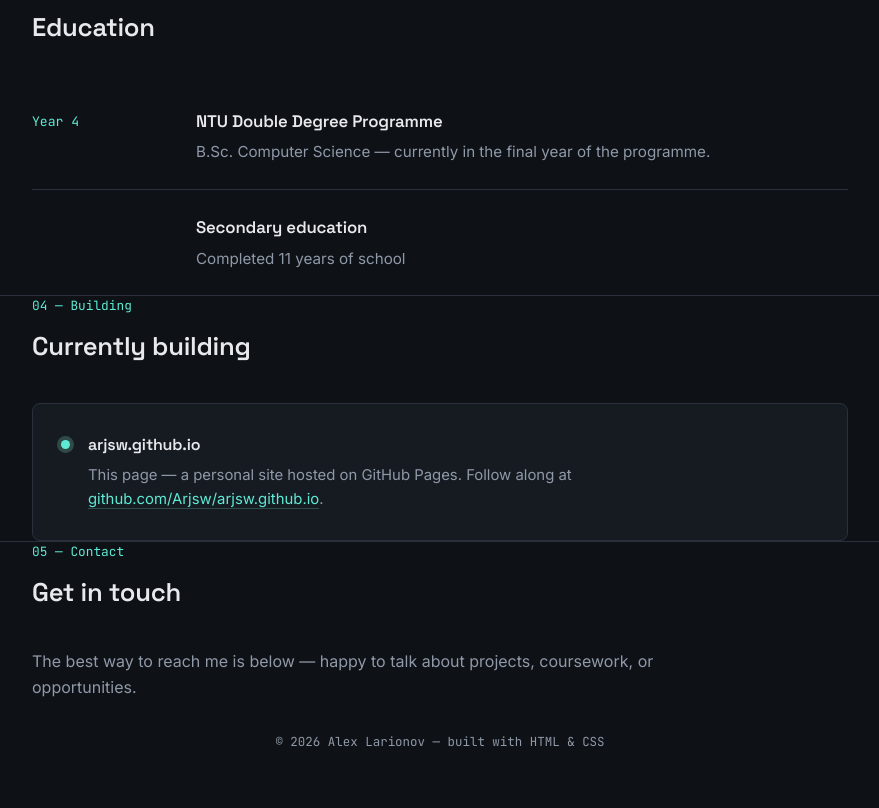
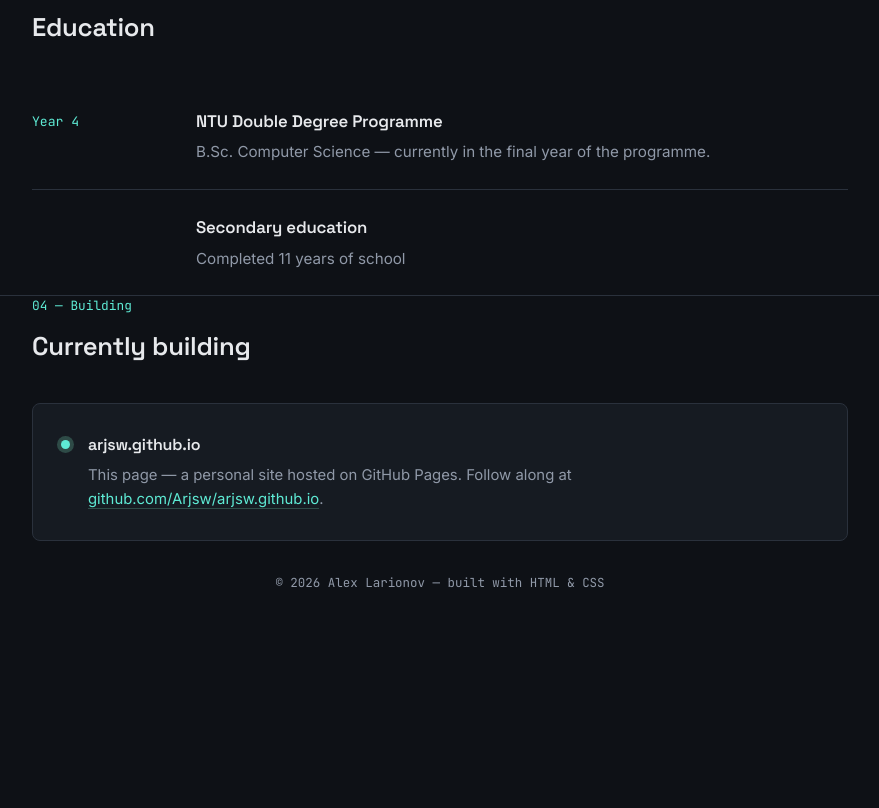
Before and after one commit to Arjsw/arjsw.github.io, a plain HTML site: page index.html in a window 1280 px wide. Shown: the part 1364-2172 px from the top of the page, without its empty margins (200-1079 px from the left). After the commit the page ends 2013 px from the top, so only its background shows below. Drawn offline with Linux system fonts and the light colour scheme.

Commit message:
new version32

```diff
--- a/index.html
+++ b/index.html
@@ -418,13 +418,7 @@
     </div>
   </section>
 
-  <!-- ============ CONTACT ============ -->
-  <section class="wrap" id="contact">
-    <p class="eyebrow-line">05 — Contact</p>
-    <h2 class="section-title">Get in touch</h2>
-    <p>The best way to reach me is below — happy to talk about projects, coursework, or opportunities.</p>
 
-  </section>
 
 </main>
 
```
